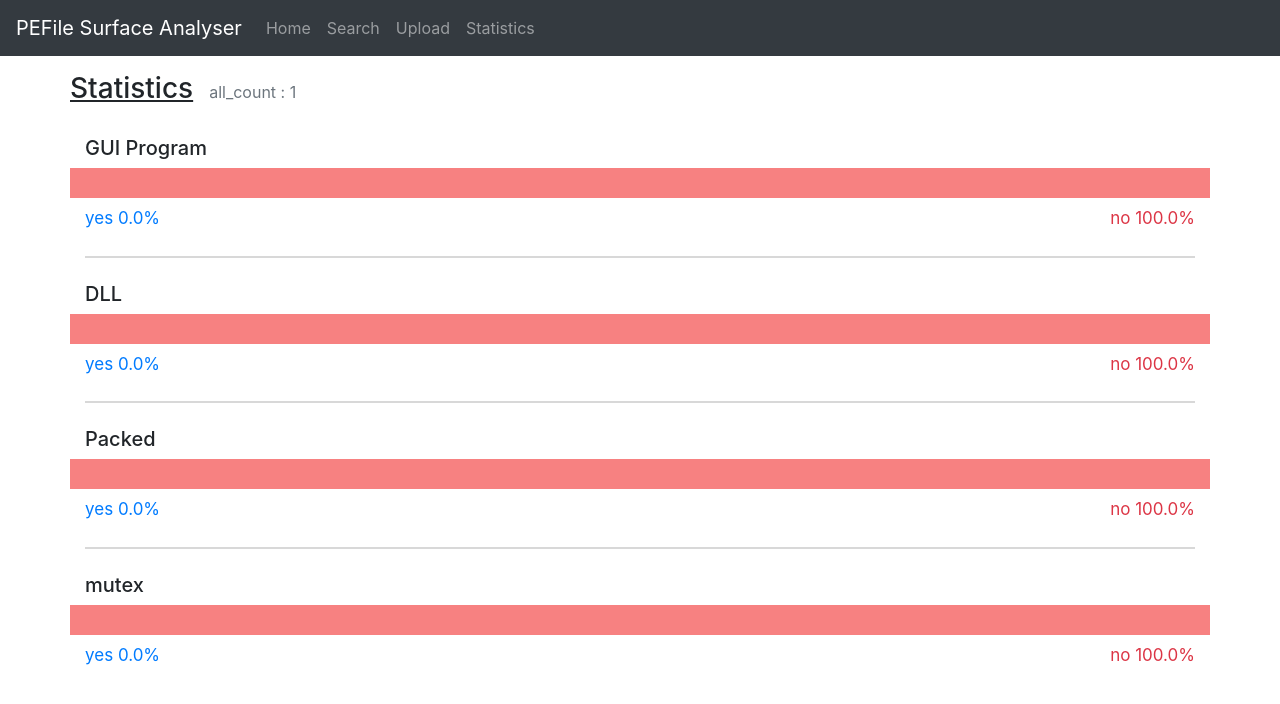
After one commit to JinkaiWhite2018/web-PEanalysis, a Flask app: page /statistics in a window 1280 px wide. The commit adds this page. Shown: the top 704 px of the page. Run offline with Flask 2, Linux system fonts and the light colour scheme; a database or web service that is not in the repository returns one stand-in record (values such as "Sample title"); some libraries are stand-ins or nearby versions.

Commit message:
add statistics

```diff
--- a/app.py
+++ b/app.py
@@ -120,6 +120,24 @@ def render_file(s256):
     else:
         return '不正なリクエストです。'
 
+@app.route('/statistics')
+@app.route('/statistics.html')
+def render_statistics():
+    find_data = collection.find()
+    all_count = find_data.count()
+    Statistics_header = ['GUI Program','DLL','Packed','mutex']
+    count_list = [0] * len(Statistics_header)
+    for data in find_data:
+        for i in range(0, len(Statistics_header)):
+            if data[Statistics_header[i]] == 'yes':
+                count_list[i] = count_list[i] + 1
+    for i in range(0, len(count_list)):
+        count_list[i] = count_list[i]/all_count*100
+    return render_template(
+        'statistics.html',title='PEFile Surface Analyser - Statistics',
+        all_count=all_count,header=Statistics_header,count_list=count_list,
+        cuckoo=app.config['cuckoo'])
+
 
 @app.route('/search')
 @app.route('/search.html')
@@ -146,6 +164,7 @@ def render_search():
             headlist=PEanalysis.HEADER, impheadlist=PEanalysis.IMPHEAD,
             mongolist=result, get_params=get_params,
             cuckoo=app.config['cuckoo'])
+
 
 
 @app.route('/')
--- a/templates/layout.html
+++ b/templates/layout.html
@@ -33,6 +33,9 @@
                 <li class="nav-item">
                     <a class="nav-link" href="/upload.html">Upload</a>
                 </li>
+		<li class="nav-item">
+		    <a class="nav-link" href="/statistics.html">Statistics</a>
+		</li>
                 {% if cuckoo %}
                 <li class="nav-item">
                     <a class="nav-link" href="http://localhost:8000/" target="_blank">Cuckoo Sandbox</a>
--- /dev/null
+++ b/templates/statistics.html
@@ -0,0 +1,31 @@
+{% extends "layout.html" %}
+{% block body_content %}
+<div class="py-3">
+  <div class="row">
+    <h3><u>Statistics</u></h3>
+    <p class="text-muted mx-3 mt-2">all_count : {{all_count}}</p>
+  </div>
+  {% if all_count != 0 %}
+  {% for i in range(0,header|length) %}
+  <div class="my-3">
+    <h5>{{header[i]}}</h5>
+    <div class="row mb-2">
+      <div style="height:30px;width:{{count_list[i]}}%;background-color:#8181F7"></div>
+      <div style="height:30px;width:{{100-count_list[i]}}%;background-color:#F78181"></div>
+    </div>
+    <div class="row" style="font-size:17px;">
+      <div class="col-6 text-primary text-left">yes {{count_list[i]}}%</div>
+      <div class="col-6 text-danger text-right">no {{100-count_list[i]}}%</div>
+    </div>
+  {% if i+1 != header|length  %}
+    <div class="my-4" style="width:100%; border: 1px solid #d8d8d8;"></div>
+  {% endif %}
+  </div>
+  {% endfor %}
+  {% else %}
+    <p>
+    解析されたファイルが存在しません。解析するファイルを<a href="/upload.html">アップロード</a>してください。
+    </p>
+  {% endif %}
+</div>
+{% endblock %}
```
